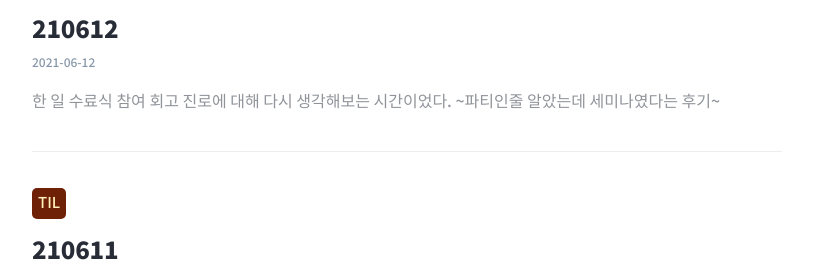
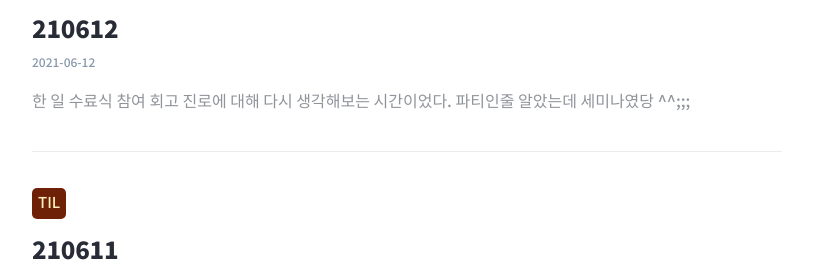
Before and after one commit to defwdahyun0/defwdahyun0.github.io, a Jekyll site: the page built from TIL/index.html, in a window 1280 px wide and 900 px high. Shown: the part 330-607 px from the top of the window, without its empty margins (233-1046 px from the left). Built offline with Jekyll 4.4.1, drawn with Linux system fonts in a browser that asks for light colours; some web fonts are replaced.

Commit message:
21.06.12

```diff
--- a/TIL/2021-06-12.md
+++ b/TIL/2021-06-12.md
@@ -19,4 +19,4 @@ order: 40
 
 진로에 대해 다시 생각해보는 시간이었다.
 
-~파티인줄 알았는데 세미나였다는 후기~
+파티인줄 알았는데 세미나였당 ^^;;;
```
